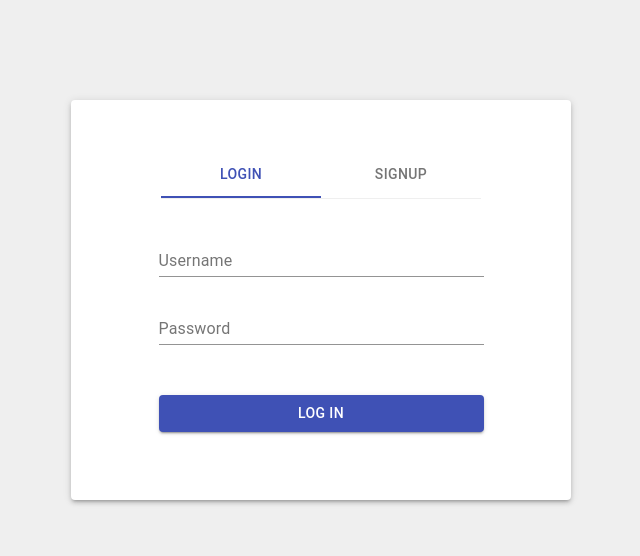
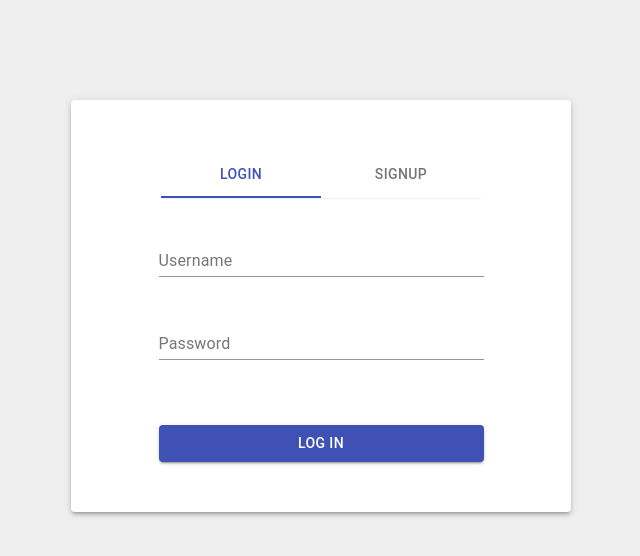
Before and after one commit to TathagataDutta/WoW-Calendar-FE, a React (Create React App) app: page /auth in a window 1280 px wide. Shown: the top 556 px of the page, without its empty margins (319-959 px from the left). Built offline with nearby package versions, Linux system fonts and the light colour scheme.

Commit message:
added new features

```diff
--- a/src/App.css
+++ b/src/App.css
@@ -27,7 +27,7 @@ body {
 
 .text-field {
   width: 100%;
-  margin-bottom: 20px !important;
+  margin-bottom: 35px !important;
 }
 
 .btn-container {
--- a/src/components/RaidModalComponent/AddRaid.js
+++ b/src/components/RaidModalComponent/AddRaid.js
@@ -91,6 +91,7 @@ const AddRaid = ({open, setOpen, user, submitRaid, updateRaid, loading = false,
                     <Select
                         labelId="raid_name"
                         id="raid_name"
+                        className="text-field"
                         value={raid_name}
                         onChange={(e) => setRaidName(e.target.value)}
                         fullWidth
@@ -121,10 +122,13 @@ const AddRaid = ({open, setOpen, user, submitRaid, updateRaid, loading = false,
                         }}
                         onChange={e => setStartTime(e.target.value)}
                     />
+                    <div style={{display: "flex", flexDirection: "column"}}>
                         <InputLabel id="demo-simple-select-label">Raid Duration</InputLabel>
+                        <div className="select-container" style={{display: "flex", justifyContent: "flex-start", alignItems: "flex-start"}}>
                             <Select
                                 labelId="duration-hr-label"
                                 id="duration-hr-label"
+                                className="text-field"
                                 value={durationHour}
                                 label='Hr'
                                 onChange={(e) => {
@@ -136,10 +140,11 @@ const AddRaid = ({open, setOpen, user, submitRaid, updateRaid, loading = false,
                                 {Array(13).fill(0).map((el, i) => <MenuItem key={i} value={i}>{i}</MenuItem>)}
 
                             </Select>
-                     <span style={{marginLeft: '10px', marginRight: '10px'}}>:</span>
+                            <span  style={{marginLeft: '10px', marginRight: '10px'}}>:</span>
                             <Select
                                 labelId="duration-min-label"
                                 id="duration-min-label"
+                                className="text-field"
                                 value={durationMin}
                                 label='Min'
                                 onChange={(e) => {
@@ -151,6 +156,8 @@ const AddRaid = ({open, setOpen, user, submitRaid, updateRaid, loading = false,
                                 {Array(60).fill(0).map((el, i) => <MenuItem key={i} value={i}>{i}</MenuItem>)}
 
                             </Select>
+                        </div>
+                    </div>
                     <DialogActions>
                         <Button onClick={handleSubmitRaid} color="primary" disabled={isButtonDisabled()}>
                             {!!loading ? <><i className="fa fa-spinner fa-spin"/> <span style={{marginLeft: '5px'}}>{!!initValues ? 'Updating' : 'Submitting...'}</span></> : (!!initValues ? 'Update' : 'Submit')}
```
Lines whose indentation alone changed are shown as unchanged.
